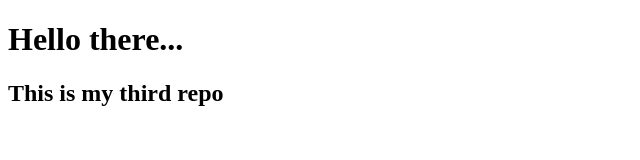
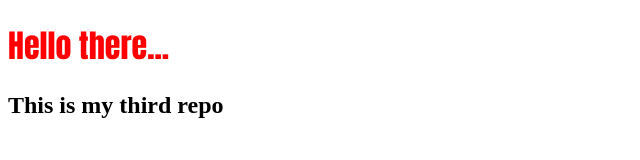
Before and after one commit to Iam-abdulahad/my-third-repo, a plain HTML site: page index.html in a window 1280 px wide. Shown: the whole page, without its empty margins (0-640 px from the left). Drawn offline with Linux system fonts and the light colour scheme.

Commit message:
added style

```diff
--- a/index.html
+++ b/index.html
@@ -5,6 +5,12 @@
     <meta http-equiv="X-UA-Compatible" content="IE=edge">
     <meta name="viewport" content="width=device-width, initial-scale=1.0">
     <title>My Third Repo</title>
+    <style>
+        h1{
+            color: red;
+            font-family: Impact, Haettenschweiler, 'Arial Narrow Bold', sans-serif;
+        }
+    </style>
 </head>
 <body>
     <h1>Hello there...</h1>
```
